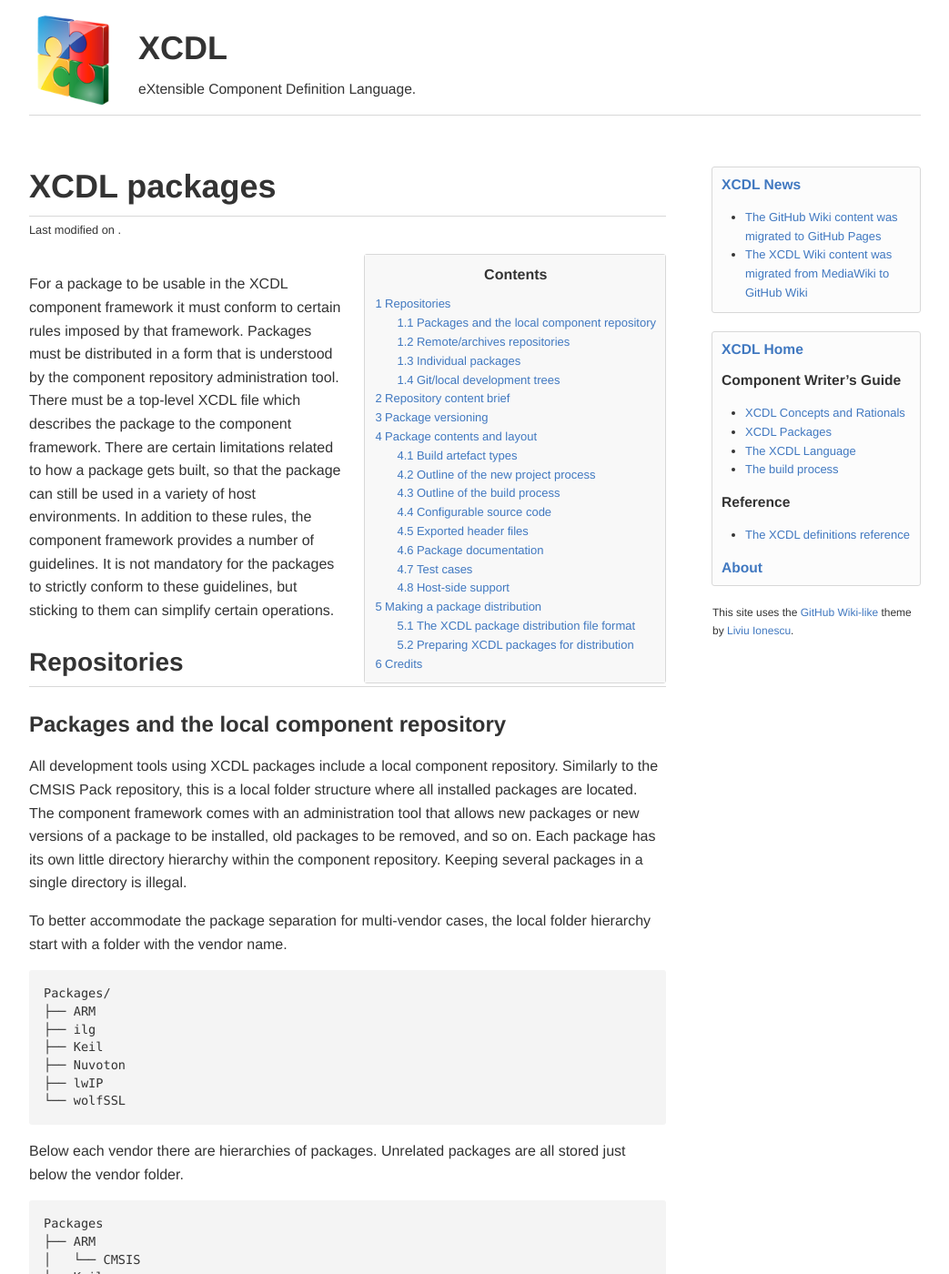
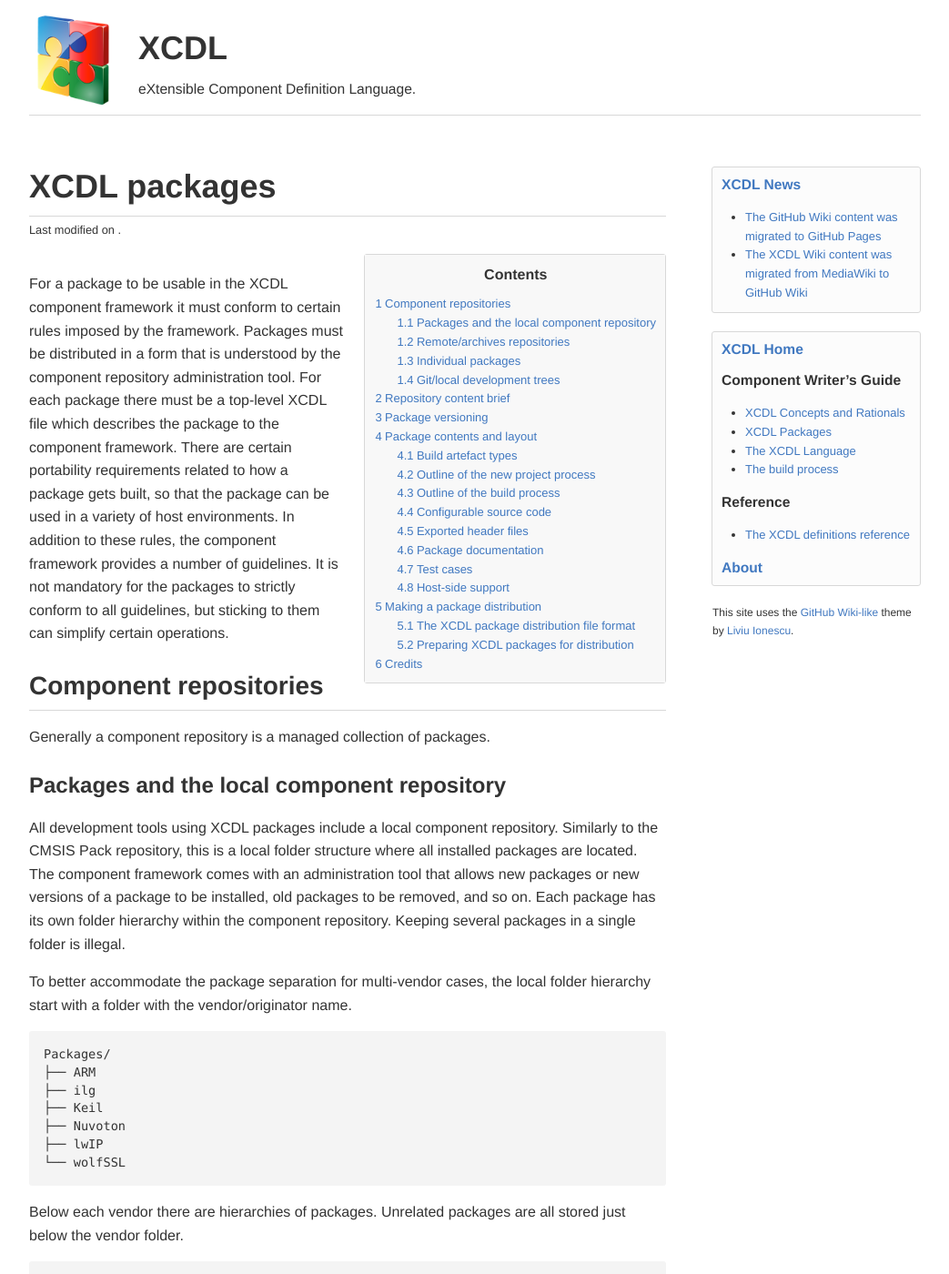
Before and after one commit to xcdl/xcdl.github.io-source, a Jekyll site: the page built from pages/guide/packages.md, in a window 1280 px wide and 1400 px high. Shown: the whole window at 91% size, without its empty margins (118-1161 px from the left). Built offline with Jekyll 4.4.1, drawn with Linux system fonts in a browser that asks for light colours; Markdown is read by kramdown in place of the engine named in the settings; comment, search, counter and statistics services are not loaded; some of the changed text lies outside the part shown.

Commit message:
/guide/packages/ updates

```diff
--- a/pages/guide/packages.md
+++ b/pages/guide/packages.md
@@ -5,16 +5,17 @@ title: XCDL packages
 author: Liviu Ionescu
 ---
 
-For a package to be usable in the XCDL component framework it must conform to certain rules imposed by that framework. Packages must be distributed in a form that is understood by the component repository administration tool. There must be a top-level XCDL file which describes the package to the component framework. There are certain limitations related to how a package gets built, so that the package can still be used in a variety of host environments. In addition to these rules, the component framework provides a number of guidelines. It is not mandatory for the packages to strictly conform to these guidelines, but sticking to them can simplify certain operations.
+For a package to be usable in the XCDL component framework it must conform to certain rules imposed by the framework. Packages must be distributed in a form that is understood by the component repository administration tool. For each package there must be a top-level XCDL file which describes the package to the component framework. There are certain portability requirements related to how a package gets built, so that the package can be used in a variety of host environments. In addition to these rules, the component framework provides a number of guidelines. It is not mandatory for the packages to strictly conform to all guidelines, but sticking to them can simplify certain operations.
 
-Repositories
-------------
+## Component repositories
+
+Generally a component repository is a managed collection of packages.
 
 ### Packages and the local component repository
 
-All development tools using XCDL packages include a local component repository. Similarly to the CMSIS Pack repository, this is a local folder structure where all installed packages are located. The component framework comes with an administration tool that allows new packages or new versions of a package to be installed, old packages to be removed, and so on. Each package has its own little directory hierarchy within the component repository. Keeping several packages in a single directory is illegal.
+All development tools using XCDL packages include a local component repository. Similarly to the CMSIS Pack repository, this is a local folder structure where all installed packages are located. The component framework comes with an administration tool that allows new packages or new versions of a package to be installed, old packages to be removed, and so on. Each package has its own folder hierarchy within the component repository. Keeping several packages in a single folder is illegal.
 
-To better accommodate the package separation for multi-vendor cases, the local folder hierarchy start with a folder with the vendor name.
+To better accommodate the package separation for multi-vendor cases, the local folder hierarchy start with a folder with the vendor/originator name.
 
     Packages/
     ├── ARM
@@ -67,10 +68,9 @@ Since these development folders are usually linked to revision control systems (
 
 For obvious reasons, contrary to the other files in the local repository, these files are not set to read/only.
 
-TODO: define details
+TODO: define details >>>>>>>>>>>>>>>>
 
-Repository content brief
-------------------------
+## Repository content brief
 
 For each remote repository there is a summary content file enumerating the public packages with their full URLs and just enough information to build a brief outline of the package.
 
@@ -192,8 +192,7 @@ An example of such file is presented below:
       </repository>
     </root>
 
-Package versioning
-------------------
+## Package versioning
 
 Below each package directory there can be one or more version sub-directories, named after the versions. This is a requirement of the component framework: it must be possible for users to install multiple versions of a package and select which one to use for any given application. This has a number of advantages to users: most importantly it allows a single component repository to be shared between multiple users and multiple projects, as required; also it facilitates experiments, for example it is relatively easy to try out the latest version of some package and see if it makes any difference. There is a potential disadvantage in terms of disk space. However since XCDL packages generally consist of source code intended for small embedded systems, and given typical modern disk sizes, keeping a number of different versions of a package installed will usually be acceptable. The administration tool can be used to remove versions that are no longer required.
 
@@ -208,8 +207,7 @@ The version *current* is special. Typically it corresponds to the very latest ve
 
 All other subdirectories of a package correspond to specific releases of that package. The component framework allows users to select the particular version of a package they want to use, but by default the most recent one will be used. This requires some rules for ordering version numbers, a difficult task because of the wide variety of ways in which versions can be identified.
 
-Package contents and layout
----------------------------
+## Package contents and layout
 
 A typical package contains the following:
 
@@ -223,8 +221,8 @@ It is also conventional to have a per-package *ChangeLog* file used to keep trac
 
 Any given packages need not contain all of these. It is compulsory to have at least one XCDL file describing the package, otherwise the component framework would be unable to process it. The name of this file is fixed and the component framework will search for it in two locations, in the following order:
 
-    package_root/meta/xcdl.xml
-    package_root/xcdl.xml
+    ${package_root}/meta/xcdl.xml
+    ${package_root}/xcdl.xml
 
 Some packages may not have any source code: it is possible to have a package that merely defines a common interface which can then be implemented by several other packages, especially in the context of device drivers; however it is still common to have some code in such packages to avoid replicating shareable code in all of the implementation packages. Similarly it is possible to have a package with no exported header files, just source code that implements an existing interface: for example an ethernet device driver might just implement a standard interface and not provide any additional functionality. Packages do not need to come with any on-line documentation, although this may affect how many people will want to use the package. Much the same applies to per-package test cases.
 
@@ -438,8 +436,7 @@ At the time of writing the application developer support for building and runnin
 
 On occasion it would be useful for an XCDL package to be shipped with host-side support. This could take the form of an additional tool needed to build that package. It could be an application intended to communicate with the target-side package code and display monitoring information. It could be a utility needed for running the package test cases, especially in the case of device drivers. The component framework does not yet provide any such support for host-side software, and there are obvious issues related to portability to the different machines that can be used for hosts. This issue may get addressed in some future release. In some cases custom build steps can be subverted to do things on the host side rather than the target side, but this is not recommended.
 
-Making a package distribution
------------------------------
+## Making a package distribution
 
 Developers of new XCDL packages are advised to distribute their packages in the form of XCDL package distribution files. Packages distributed in this format may be added to existing XCDL component repositories in a robust manner using the Package Administration Tool. This chapter describes the format of package distribution files and details how to prepare an eCos package for distribution in this format.
 
@@ -462,7 +459,6 @@ TODO: update for XCDL, this currently refers to eCos
 
 TODO: define the procedure to pack the content of a package folder to an archive.
 
-Credits
--------
+## Credits
 
 The initial content of this page was based on *Chapter 2. Package Organizaion* of *The eCos Component Writer’s Guide*, by Bart Veer and John Dallaway, published in 2001.
```
